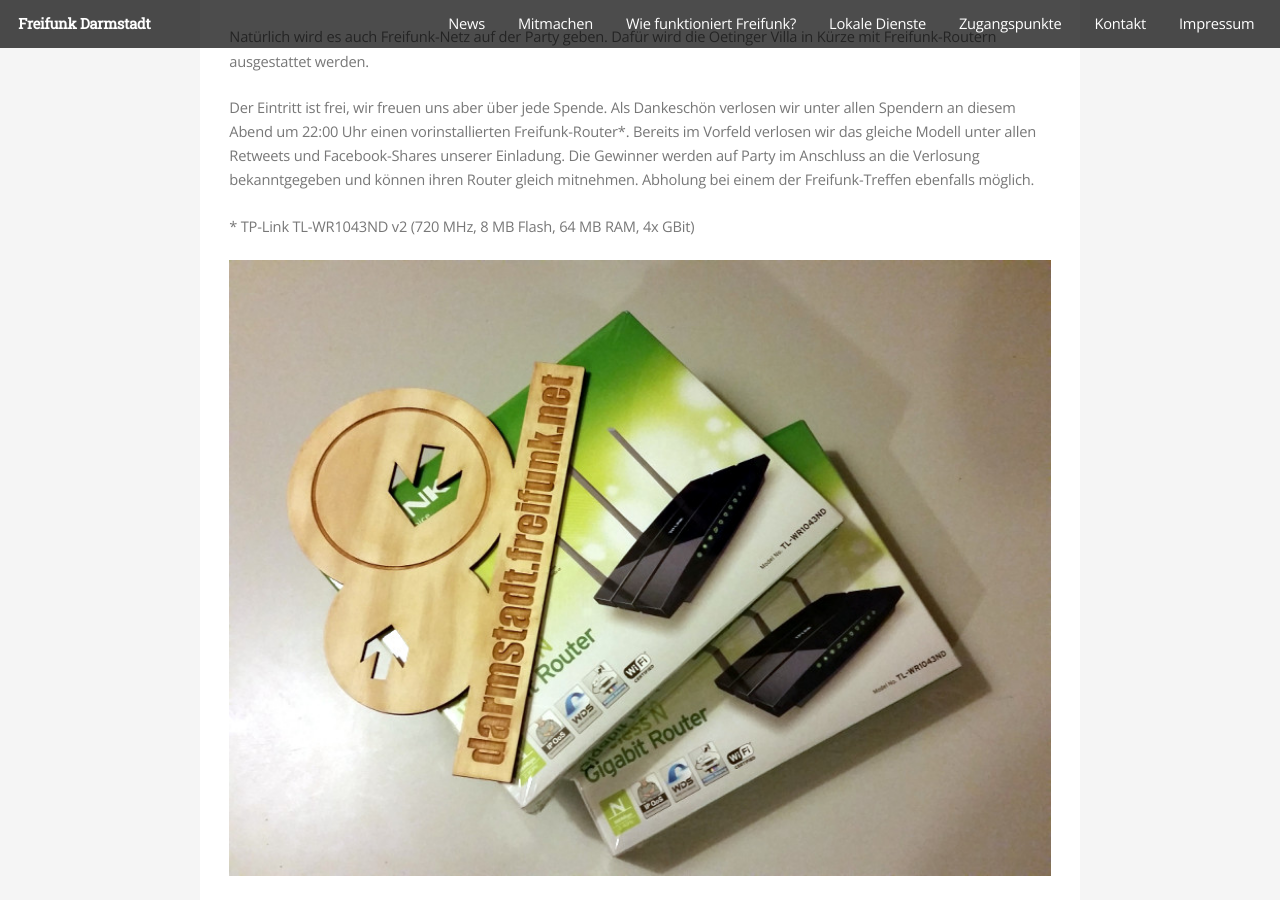
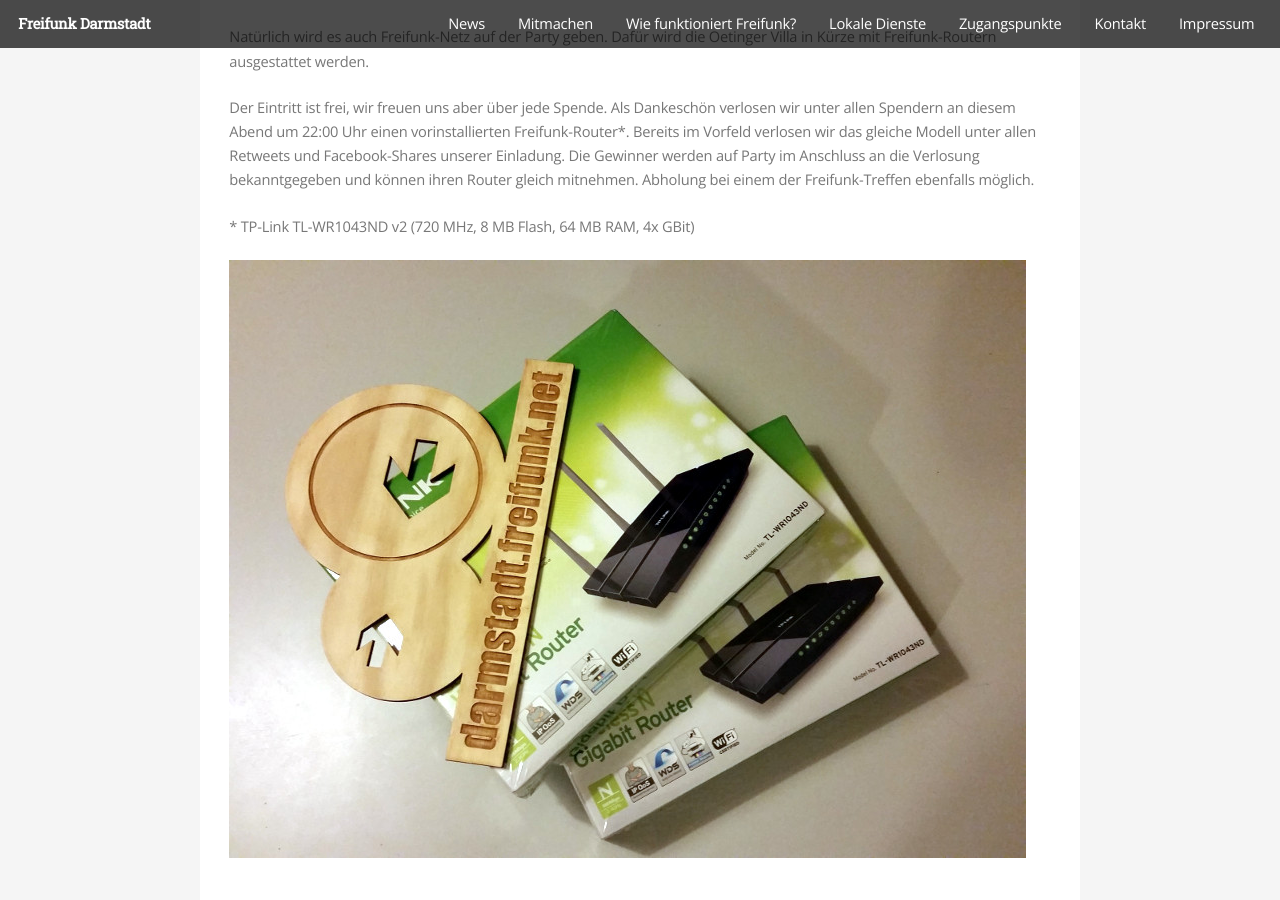
Before and after one commit to mdrenger/darmstadt.freifunk.net, a Jekyll site: the page built from _posts/2015-03-16-wir-feiern-den-100sten-hotspot.md, in a window 1280 px wide and 900 px high, scrolled down 473 px. Built offline with Jekyll 4.4.1, drawn with Linux system fonts in a browser that asks for light colours.

Commit message:
Revert "fixed image width in post"
This reverts commit 9d996b9ebd5f920605c210b9eb5d8cc23b12ea75.

```diff
--- a/_posts/2015-03-16-wir-feiern-den-100sten-hotspot.md
+++ b/_posts/2015-03-16-wir-feiern-den-100sten-hotspot.md
@@ -19,4 +19,4 @@
 
 \* TP-Link TL-WR1043ND v2 (720 MHz, 8 MB Flash, 64 MB RAM, 4x GBit)
 
-![Bild der Preise, zweier Router](/images/2015-03-16_routers-for-raffle.jpg "Gewinn mich!"){: .full-width}
+![Gewinn mich!](/images/2015-03-16_routers-for-raffle.jpg "Bild der Preise, zweier Router")
```
